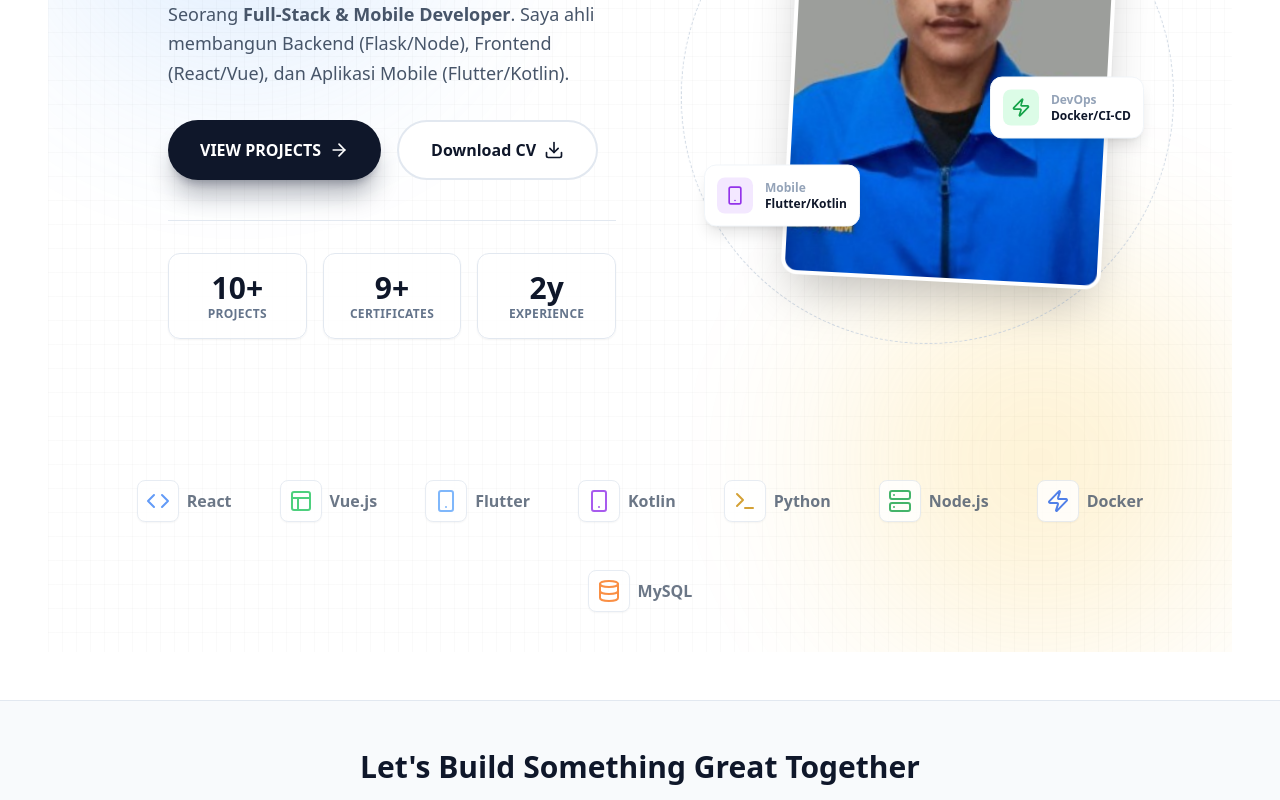
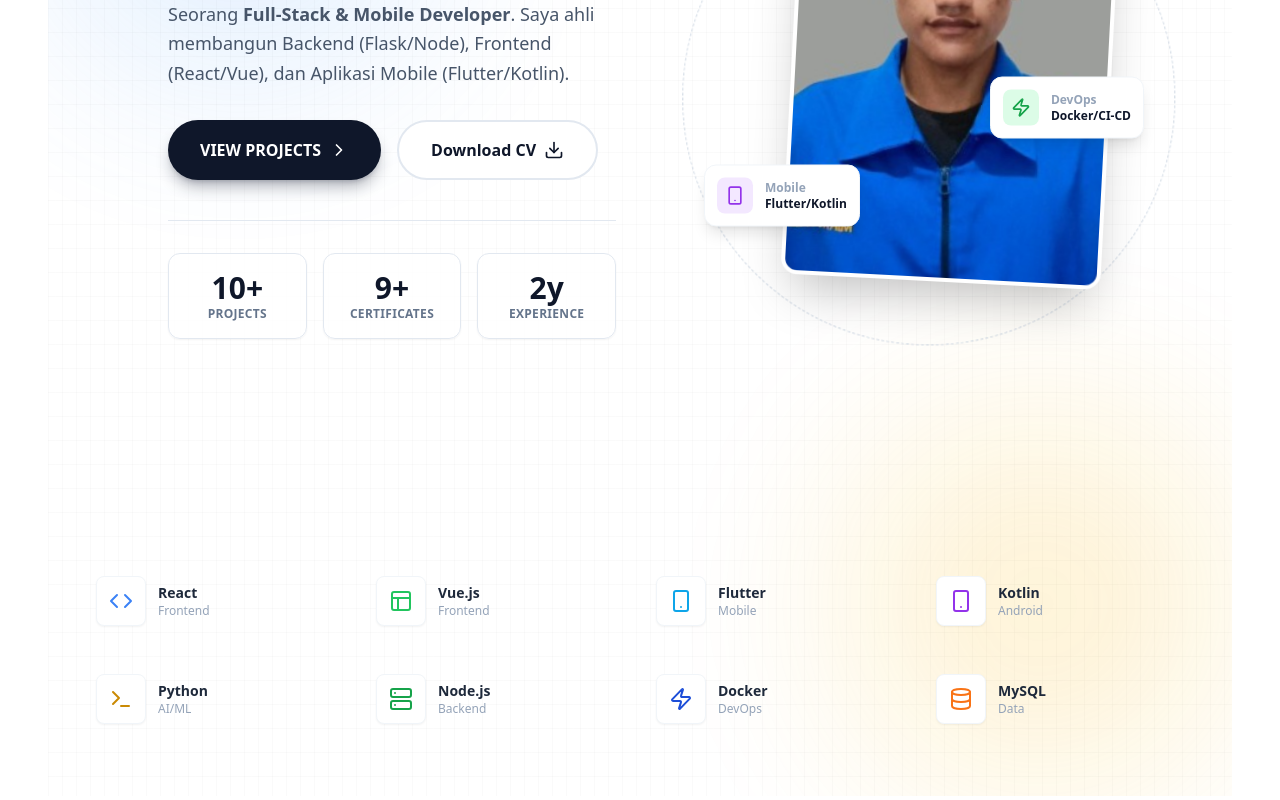
Before and after one commit to viiazuh/-portofolio, a React (Vite) app: page / in a window 1280 px wide. Shown: the part 440-1240 px from the top of the page. Built offline with nearby package versions, Linux system fonts and the light colour scheme.

Commit message:
UI Polish: TechStack style to clean minimalist (no borders)

```diff
--- a/src/pages/Home.jsx
+++ b/src/pages/Home.jsx
@@ -1,38 +1,78 @@
+import { useRef, useState } from 'react';
 import { Link } from 'react-router-dom';
+import { motion } from 'framer-motion';
 import {
   Download, Database, Zap, Code, Smartphone,
-  ArrowRight, Layout, Terminal, Server, Globe
+  ChevronRight, Layout, Terminal, Server
 } from 'lucide-react';
 
-// --- KOMPONEN BARU: TECH STACK GRID (Lebih Profesional) ---
+// --- KOMPONEN TECH ITEM (MINIMALIS TANPA KARTU/BORDER) ---
+const TechItem = ({ icon, name, desc, color }) => {
+  const [position, setPosition] = useState({ x: 0, y: 0 });
+  const ref = useRef(null);
+
+  const handleMouseMove = (e) => {
+    const { clientX, clientY } = e;
+    const { left, top, width, height } = ref.current.getBoundingClientRect();
+    const centerX = left + width / 2;
+    const centerY = top + height / 2;
+    const distanceX = clientX - centerX;
+    const distanceY = clientY - centerY;
+
+    setPosition({ x: distanceX / 3, y: distanceY / 3 });
+  };
+
+  const handleMouseLeave = () => {
+    setPosition({ x: 0, y: 0 });
+  };
+
+  return (
+    <motion.div
+      ref={ref}
+      onMouseMove={handleMouseMove}
+      onMouseLeave={handleMouseLeave}
+      animate={{ x: position.x, y: position.y }}
+      transition={{ type: "spring", stiffness: 150, damping: 15, mass: 0.1 }}
+      // UI UPDATE: Hapus border/shadow/bg-white. Ganti jadi transparan & hover effect halus.
+      className="flex items-center gap-3 p-2 rounded-xl transition-all duration-300 cursor-pointer select-none relative z-10 hover:bg-slate-100/50"
+    >
+      {/* Container Icon tetap ada biar rapi */}
+      <div className={`p-3 rounded-lg bg-white shadow-sm border border-slate-100 ${color}`}>
+        {icon}
+      </div>
+      <div>
+        <h4 className="font-bold text-slate-800 text-sm">{name}</h4>
+        <p className="text-xs text-slate-400">{desc}</p>
+      </div>
+    </motion.div>
+  );
+};
+
+// --- KOMPONEN TECH STACK WRAPPER ---
 const TechStack = () => {
   const techs = [
-    { name: "React", icon: <Code className="text-blue-500"/> },
-    { name: "Vue.js", icon: <Layout className="text-green-500"/> },
-    { name: "Flutter", icon: <Smartphone className="text-blue-400"/> },
-    { name: "Kotlin", icon: <Smartphone className="text-purple-600"/> },
-    { name: "Python", icon: <Terminal className="text-yellow-600"/> },
-    { name: "Node.js", icon: <Server className="text-green-600"/> },
-    { name: "Docker", icon: <Zap className="text-blue-600"/> },
-    { name: "MySQL", icon: <Database className="text-orange-500"/> },
+    { name: "React", icon: <Code/>, desc: "Frontend", color: "text-blue-500" },
+    { name: "Vue.js", icon: <Layout/>, desc: "Frontend", color: "text-green-500" },
+    { name: "Flutter", icon: <Smartphone/>, desc: "Mobile", color: "text-sky-500" },
+    { name: "Kotlin", icon: <Smartphone/>, desc: "Android", color: "text-purple-600" },
+    { name: "Python", icon: <Terminal/>, desc: "AI/ML", color: "text-yellow-600" },
+    { name: "Node.js", icon: <Server/>, desc: "Backend", color: "text-green-600" },
+    { name: "Docker", icon: <Zap/>, desc: "DevOps", color: "text-blue-700" },
+    { name: "MySQL", icon: <Database/>, desc: "Data", color: "text-orange-500" },
   ];
 
   return (
-    <div className="py-10 border-t border-slate-100 bg-slate-50/50">
-        <div className="max-w-6xl mx-auto px-6 text-center">
-            <p className="text-sm font-bold text-slate-400 uppercase tracking-widest mb-8">
-                Powering applications with modern stack
-            </p>
-            <div className="flex flex-wrap justify-center gap-8 md:gap-12 opacity-80 hover:opacity-100 transition-opacity duration-500">
+    <div className="py-16 bg-slate-50/50 border-t border-slate-100 mt-10">
+        <div className="max-w-6xl mx-auto px-6">
+            <div className="text-center mb-10">
+                <h3 className="text-xl font-bold text-slate-900">Tech Arsenal</h3>
+                <p className="text-slate-500 text-sm mt-1">Tools and technologies I use to build products.</p>
+            </div>
+
+            {/* Grid disesuaikan agar di HP (cols-2) terlihat lega */}
+            <div className="grid grid-cols-2 md:grid-cols-4 gap-x-4 gap-y-8">
                 {techs.map((tech, index) => (
-                    <div key={index} className="flex items-center gap-2 group cursor-default">
-                        <div className="p-2 bg-white rounded-lg shadow-sm border border-slate-200 group-hover:-translate-y-1 transition-transform duration-300">
-                            {tech.icon}
-                        </div>
-                        <span className="font-semibold text-slate-600 group-hover:text-slate-900 transition-colors">
-                            {tech.name}
-                        </span>
-                    </div>
+                    <TechItem key={index} {...tech} />
                 ))}
             </div>
         </div>
@@ -42,53 +82,65 @@ const TechStack = () => {
 
 // --- KOMPONEN STATS CARD ---
 const StatCard = ({ number, label }) => (
-  <div className="flex flex-col items-center p-4 bg-white/80 backdrop-blur-sm rounded-xl border border-slate-200 shadow-sm hover:shadow-md transition-all group">
-    <span className="text-3xl font-extrabold text-slate-900 group-hover:text-blue-600 transition-colors">{number}</span>
+  <div className="flex flex-col items-center p-4 bg-white/80 backdrop-blur-sm rounded-xl border border-slate-200 shadow-sm hover:shadow-md transition-all group cursor-default">
+    <span className="text-3xl font-extrabold text-slate-900 group-hover:text-transparent group-hover:bg-clip-text group-hover:bg-gradient-to-r group-hover:from-amber-500 group-hover:to-orange-600 transition-colors">{number}</span>
     <span className="text-xs font-semibold text-slate-500 uppercase tracking-wide">{label}</span>
   </div>
 );
 
+// --- KOMPONEN UTAMA HOME ---
 const Home = () => {
   const fotoProfil = "/profile.jpg";
 
   return (
     <div className="relative overflow-hidden min-h-screen flex flex-col">
-        {/* 1. BACKGROUND GRID PATTERN */}
+        {/* BACKGROUND DECORATION */}
         <div className="absolute inset-0 z-0 h-full w-full bg-white bg-[linear-gradient(to_right,#8080800a_1px,transparent_1px),linear-gradient(to_bottom,#8080800a_1px,transparent_1px)] bg-[size:14px_24px]"></div>
-
-        {/* 2. BACKGROUND COLOR BLOBS */}
         <div className="absolute top-0 left-0 w-96 h-96 bg-blue-400/20 rounded-full blur-[100px] animate-pulse"></div>
         <div className="absolute bottom-0 right-0 w-96 h-96 bg-amber-400/20 rounded-full blur-[100px] animate-pulse delay-1000"></div>
 
-        {/* --- MAIN CONTENT (HERO) --- */}
-        <div className="relative z-10 grid grid-cols-1 lg:grid-cols-2 gap-12 items-center mb-12 pt-16 md:pt-20 px-6 max-w-7xl mx-auto flex-grow">
+        {/* HERO SECTION */}
+        <div className="relative z-10 grid grid-cols-1 lg:grid-cols-2 gap-12 items-center mb-8 pt-16 md:pt-20 px-6 max-w-7xl mx-auto flex-grow">
 
             {/* --- TEKS KIRI --- */}
             <div className="order-2 lg:order-1 animate-fade-in-up text-center lg:text-left">
-                <div className="inline-flex items-center gap-2 px-4 py-2 bg-slate-900 text-white rounded-full font-bold text-xs mb-6 shadow-lg shadow-slate-900/20">
-                    <Zap size={14} className="text-amber-400 fill-current" />
+                {/* Badge Status */}
+                <div className="inline-flex items-center gap-2 px-4 py-2 bg-slate-900 text-white rounded-full font-bold text-xs mb-6 shadow-lg shadow-slate-900/20 hover:scale-105 transition-transform cursor-default">
+                    <Zap size={14} className="text-amber-400 fill-current animate-pulse" />
                     OPEN FOR WORK
                 </div>
 
+                {/* Judul dengan Gradient */}
                 <h1 className="text-5xl md:text-7xl font-extrabold leading-tight mb-6 text-slate-900 tracking-tight">
                     Hi, I'm <br/>
-                    <span className="text-transparent bg-clip-text bg-gradient-to-r from-blue-600 via-purple-600 to-amber-500 animate-gradient bg-300%">
+                    <span className="text-transparent bg-clip-text bg-gradient-to-r from-blue-600 via-purple-500 to-amber-500 animate-gradient bg-300%">
                         Vio Azuhri
                     </span>
-                    <span className="text-amber-500">.</span>
+                    <span className="text-amber-500 animate-bounce inline-block">.</span>
                 </h1>
 
                 <p className="text-slate-600 text-lg mb-8 max-w-md leading-relaxed mx-auto lg:mx-0">
                     Seorang <b>Full-Stack & Mobile Developer</b>. Saya ahli membangun Backend (Flask/Node), Frontend (React/Vue), dan Aplikasi Mobile (Flutter/Kotlin).
                 </p>
 
-                {/* Tombol Aksi */}
+                {/* --- TOMBOL AKSI KEREN (GRADIENT & ANIMATED) --- */}
                 <div className="flex flex-wrap gap-4 mb-10 justify-center lg:justify-start">
-                    <Link to="/projects" className="group bg-slate-900 text-white px-8 py-4 rounded-full font-bold shadow-xl shadow-slate-900/30 hover:bg-slate-800 transition-all hover:-translate-y-1 flex items-center gap-2">
-                        VIEW PROJECTS <ArrowRight size={20} />
+
+                    {/* Tombol VIEW PROJECTS dengan Efek Kilau */}
+                    <Link to="/projects" className="relative inline-flex items-center justify-center px-8 py-4 font-bold text-white transition-all duration-200 bg-slate-900 rounded-full group focus:outline-none focus:ring-2 focus:ring-offset-2 focus:ring-slate-900 overflow-hidden shadow-lg shadow-slate-900/30 hover:shadow-slate-900/50 hover:-translate-y-1">
+                        <span className="absolute inset-0 w-full h-full -mt-1 rounded-lg opacity-0 group-hover:opacity-20 bg-gradient-to-r from-blue-400 to-purple-500 transition-opacity"></span>
+                        <span className="relative flex items-center gap-2">
+                            VIEW PROJECTS <ChevronRight size={20} className="group-hover:translate-x-1 transition-transform"/>
+                        </span>
+                        {/* Efek Kilau (Shimmer) */}
+                        <div className="absolute inset-0 -translate-x-full group-hover:animate-[shimmer_1.5s_infinite] bg-gradient-to-r from-transparent via-white/20 to-transparent z-10"></div>
                     </Link>
-                    <a href="VioAzuhri.pdf" download="CV-VioAzuhri.pdf" className="group bg-white border-2 border-slate-200 px-8 py-4 rounded-full font-bold hover:border-slate-900 transition-colors flex items-center gap-2">
-                        Download CV <Download size={20} className="group-hover:translate-y-1 transition-transform"/>
+
+                    {/* Tombol DOWNLOAD CV dengan Hover Border */}
+                    <a href="/CV_Azuzu.pdf" download="CV_Azuzu_FullStack.pdf" className="relative inline-flex items-center justify-center px-8 py-4 font-bold text-slate-900 transition-all duration-200 bg-white border-2 border-slate-200 rounded-full hover:border-blue-600 hover:text-blue-600 hover:-translate-y-1 hover:shadow-lg focus:outline-none focus:ring-2 focus:ring-offset-2 focus:ring-blue-600 group">
+                        <span className="flex items-center gap-2">
+                            Download CV <Download size={20} className="group-hover:translate-y-1 transition-transform"/>
+                        </span>
                     </a>
                 </div>
 
@@ -108,27 +160,27 @@ const Home = () => {
                     <img src={fotoProfil} className="w-full h-full object-cover scale-110 group-hover:scale-100 transition-transform duration-700" alt="Profile" />
                 </div>
 
-                {/* Badges */}
-                <div className="hidden md:flex absolute top-20 left-0 bg-white p-3 rounded-xl shadow-lg items-center gap-3 animate-[bounce_3s_infinite] border border-slate-100 z-20">
+                {/* 4 Badges */}
+                <div className="hidden md:flex absolute top-20 left-0 bg-white p-3 rounded-xl shadow-lg items-center gap-3 animate-[bounce_3s_infinite] border border-slate-100 z-20 hover:scale-110 transition-transform cursor-pointer">
                     <div className="bg-blue-100 p-2 rounded-lg text-blue-600"><Database size={20}/></div>
                     <div><p className="text-xs text-slate-400 font-bold">Backend</p><p className="text-xs font-bold">Flask/Node</p></div>
                 </div>
-                <div className="hidden md:flex absolute top-4 -right-4 bg-white p-3 rounded-xl shadow-lg items-center gap-3 animate-[bounce_5s_infinite] border border-slate-100 z-20">
+                <div className="hidden md:flex absolute top-4 -right-4 bg-white p-3 rounded-xl shadow-lg items-center gap-3 animate-[bounce_5s_infinite] border border-slate-100 z-20 hover:scale-110 transition-transform cursor-pointer">
                     <div className="bg-amber-100 p-2 rounded-lg text-amber-600"><Layout size={20}/></div>
                     <div><p className="text-xs text-slate-400 font-bold">Frontend</p><p className="text-xs font-bold">React/Vue</p></div>
                 </div>
-                <div className="hidden md:flex absolute bottom-32 -right-8 bg-white p-3 rounded-xl shadow-lg items-center gap-3 animate-[bounce_4s_infinite] delay-700 border border-slate-100 z-20">
+                <div className="hidden md:flex absolute bottom-32 -right-8 bg-white p-3 rounded-xl shadow-lg items-center gap-3 animate-[bounce_4s_infinite] delay-700 border border-slate-100 z-20 hover:scale-110 transition-transform cursor-pointer">
                     <div className="bg-green-100 p-2 rounded-lg text-green-600"><Zap size={20}/></div>
                     <div><p className="text-xs text-slate-400 font-bold">DevOps</p><p className="text-xs font-bold">Docker/CI-CD</p></div>
                 </div>
-                <div className="hidden md:flex absolute bottom-10 left-10 bg-white p-3 rounded-xl shadow-lg items-center gap-3 animate-[bounce_5s_infinite] delay-1000 border border-slate-100 z-20">
+                <div className="hidden md:flex absolute bottom-10 left-10 bg-white p-3 rounded-xl shadow-lg items-center gap-3 animate-[bounce_5s_infinite] delay-1000 border border-slate-100 z-20 hover:scale-110 transition-transform cursor-pointer">
                     <div className="bg-purple-100 p-2 rounded-lg text-purple-600"><Smartphone size={20}/></div>
                     <div><p className="text-xs text-slate-400 font-bold">Mobile</p><p className="text-xs font-bold">Flutter/Kotlin</p></div>
                 </div>
             </div>
         </div>
 
-        {/* 3. TECH STACK (GANTI MARQUEE JADI GRID YANG RAPI) */}
+        {/* --- 4. BAGIAN TECH STACK (MINIMALIS) --- */}
         <TechStack />
     </div>
   );
```
